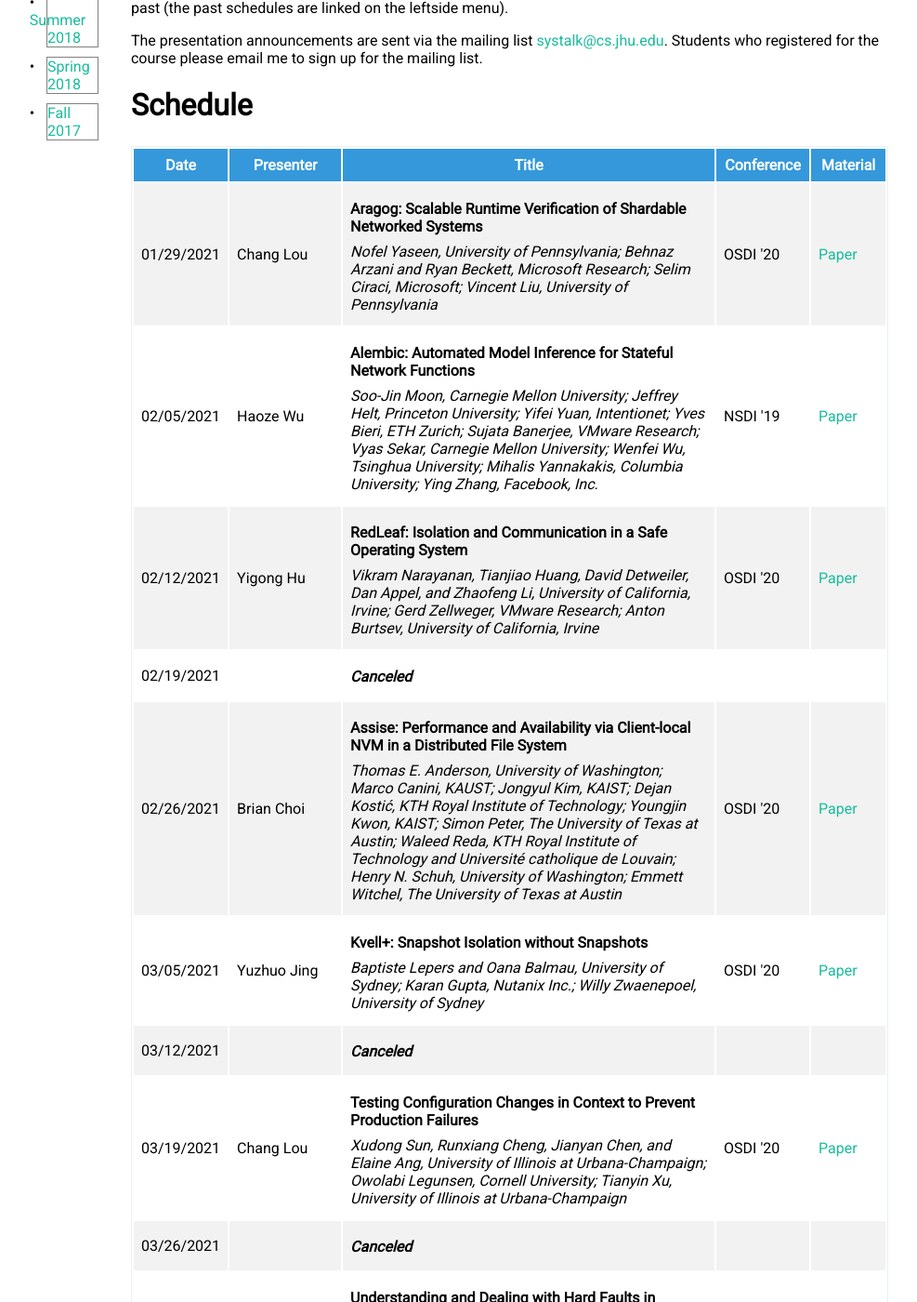
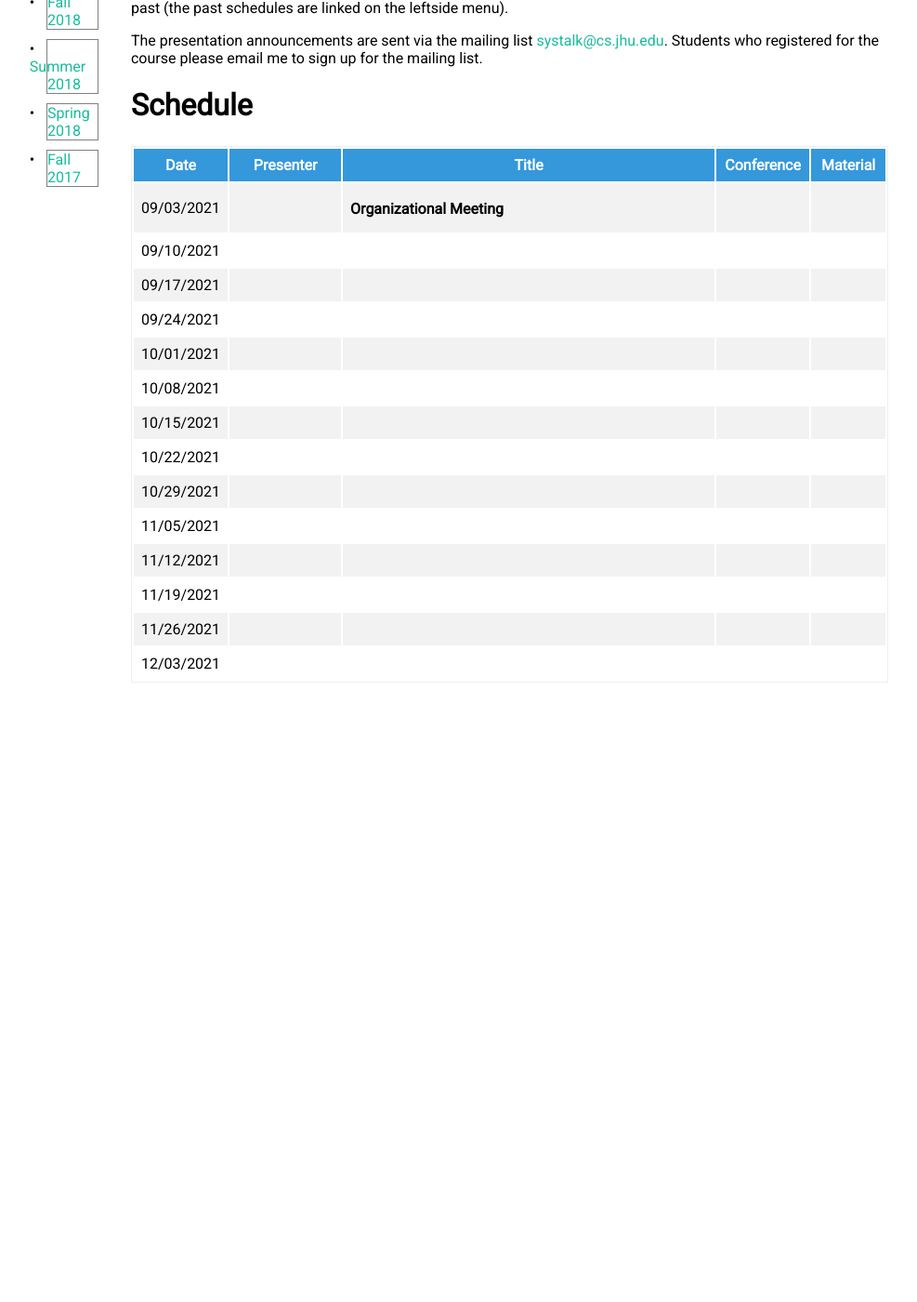
Before and after one commit to ryanphuang/CS817-WWW, a Jekyll site: the page built from index.html, in a window 1280 px wide and 1400 px high, scrolled down 599 px. Shown: the whole window at 93% size, without its empty margins (34-1021 px from the left). Built offline with Jekyll 4.4.1, drawn with Linux system fonts in a browser that asks for light colours; after the commit the page ends 1348 px from its top, so only the background shows below that; some of the changed text lies outside the part shown.

Commit message:
add schedule

```diff
--- a/_config.yml
+++ b/_config.yml
@@ -1,8 +1,8 @@
-semester: "Spring 2021"
+semester: "Fall 2021"
 title: "CS 817: Selected Topics in Systems Research"
 desc: "JHU Selected Topics in Systems Research"
-date_time: "Fridays 10-11:30am"
-location: "Zoom Meeting"
+date_time: "Fridays 1:30-2:45pm"
+location: "Malone 338"
 instructor: "Prof. Ryan Huang"
 instructor_homepage: https://www.cs.jhu.edu/~huang
 email: huang@cs.jhu.edu
--- a/_includes/navbar.html
+++ b/_includes/navbar.html
@@ -1,5 +1,6 @@
 <ul class="semesters">
   {% assign url_prefix = "https://www.cs.jhu.edu/~huang/cs817" %}
+  {% if site.semester == "Fall 2021" %}<li class="current-semester">{% else %}<li>{% endif %}<a href="{{ url_prefix }}/fall21">Fall 2021</a></li>
   {% if site.semester == "Spring 2021" %}<li class="current-semester">{% else %}<li>{% endif %}<a href="{{ url_prefix }}/spring21">Spring 2021</a></li>
   {% if site.semester == "Fall 2020" %}<li class="current-semester">{% else %}<li>{% endif %}<a href="{{ url_prefix }}/fall20">Fall 2020</a></li>
   {% if site.semester == "Spring 2020" %}<li class="current-semester">{% else %}<li>{% endif %}<a href="{{ url_prefix }}/spring20">Spring 2020</a></li>
--- a/_includes/schedule.html
+++ b/_includes/schedule.html
@@ -4,125 +4,143 @@
     <th class="date">Date</th><th class="presenter">Presenter</th><th class="title">Title</th><th class="conference">Conference</th><th class="material">Material</th>
   </tr>
   <tr>
-    <td>01/29/2021</td>
-    <td>Chang Lou</td>
-    <td>
-      <p class="title">Aragog: Scalable Runtime Verification of Shardable Networked Systems</p>
-      <p class="authors">Nofel Yaseen, University of Pennsylvania; Behnaz Arzani and Ryan Beckett, Microsoft Research; Selim Ciraci, Microsoft; Vincent Liu, University of Pennsylvania</p>
-    </td>
-    <td>OSDI '20</td>
-    <td><a href="https://www.usenix.org/system/files/osdi20-yaseen.pdf">Paper</a></td>
-  </tr>
-  <tr>
-    <td>02/05/2021</td>
-    <td>Haoze Wu</td>
-    <td>
-      <p class="title">Alembic: Automated Model Inference for Stateful Network Functions</p>
-      <p class="authors">Soo-Jin Moon, Carnegie Mellon University; Jeffrey Helt, Princeton University; Yifei Yuan, Intentionet; Yves Bieri, ETH Zurich; Sujata Banerjee, VMware Research; Vyas Sekar, Carnegie Mellon University; Wenfei Wu, Tsinghua University; Mihalis Yannakakis, Columbia University; Ying Zhang, Facebook, Inc.</p>
-    </td>
-    <td>NSDI '19</td>
-    <td><a href="https://www.usenix.org/system/files/nsdi19-moon.pdf">Paper</a></td>
-  </tr>
-  <tr>
-    <td>02/12/2021</td>
-    <td>Yigong Hu</td>
-    <td>
-      <p class="title">RedLeaf: Isolation and Communication in a Safe Operating System</p>
-      <p class="authors">Vikram Narayanan, Tianjiao Huang, David Detweiler, Dan Appel, and Zhaofeng Li, University of California, Irvine; Gerd Zellweger, VMware Research; Anton Burtsev, University of California, Irvine</p>
-    </td>
-    <td>OSDI '20</td>
-    <td><a href="https://www.usenix.org/system/files/osdi20-narayanan_vikram.pdf">Paper</a></td>
-  </tr>
-  <tr>
-    <td>02/19/2021</td>
+    <td>09/03/2021</td>
     <td></td>
     <td>
-      <p class="title"><i>Canceled</i></p>
+      <p class="title">Organizational Meeting</p>
       <p class="authors"></p>
     </td>
     <td></td>
     <td><a href="#"></a></td>
   </tr>
   <tr>
-    <td>02/26/2021</td>
-    <td>Brian Choi</td>
-    <td>
-      <p class="title">Assise: Performance and Availability via Client-local NVM in a Distributed File System</p>
-      <p class="authors">Thomas E. Anderson, University of Washington; Marco Canini, KAUST; Jongyul Kim, KAIST; Dejan Kostić, KTH Royal Institute of Technology; Youngjin Kwon, KAIST; Simon Peter, The University of Texas at Austin; Waleed Reda, KTH Royal Institute of Technology and Université catholique de Louvain; Henry N. Schuh, University of Washington; Emmett Witchel, The University of Texas at Austin</p>
-    </td>
-    <td>OSDI '20</td>
-    <td><a href="https://www.usenix.org/system/files/osdi20-anderson.pdf">Paper</a></td>
-  </tr>
-  <tr>
-    <td>03/05/2021</td>
-    <td>Yuzhuo Jing</td>
-    <td>
-      <p class="title">Kvell+: Snapshot Isolation without Snapshots</p>
-      <p class="authors">Baptiste Lepers and Oana Balmau, University of Sydney; Karan Gupta, Nutanix Inc.; Willy Zwaenepoel, University of Sydney</p>
-    </td>
-    <td>OSDI '20</td>
-    <td><a href="https://www.usenix.org/system/files/osdi20-lepers.pdf">Paper</a></td>
-  </tr>
-  <tr>
-    <td>03/12/2021</td>
+    <td>09/10/2021</td>
     <td></td>
     <td>
-      <p class="title"><i>Canceled</i></p>
+      <p class="title"></p>
       <p class="authors"></p>
     </td>
     <td></td>
     <td><a href="#"></a></td>
   </tr>
   <tr>
-    <td>03/19/2021</td>
-    <td>Chang Lou</td>
-    <td>
-      <p class="title">Testing Configuration Changes in Context to Prevent Production Failures</p>
-      <p class="authors">Xudong Sun, Runxiang Cheng, Jianyan Chen, and Elaine Ang, University of Illinois at Urbana-Champaign; Owolabi Legunsen, Cornell University; Tianyin Xu, University of Illinois at Urbana-Champaign</p>
-    </td>
-    <td>OSDI '20</td>
-    <td><a href="https://www.usenix.org/system/files/osdi20-sun.pdf">Paper</a></td>
-  </tr>
-  <tr>
-    <td>03/26/2021</td>
+    <td>09/17/2021</td>
     <td></td>
     <td>
-      <p class="title"><i>Canceled</i></p>
+      <p class="title"></p>
       <p class="authors"></p>
     </td>
     <td></td>
     <td><a href="#"></a></td>
   </tr>
   <tr>
-    <td>04/02/2021</td>
-    <td>Brian Choi</td>
+    <td>09/24/2021</td>
+    <td></td>
     <td>
-      <p class="title">Understanding and Dealing with Hard Faults in Persistent Memory Systems</p>
-      <p class="authors">Brian Choi, Randal Burns, and Peng Huang, Johns Hopkins University</p>
-      <p>Practice Talk</p>
+      <p class="title"></p>
+      <p class="authors"></p>
     </td>
-    <td>EuroSys '21</td>
-    <td><a href="https://www.cs.jhu.edu/~huang/paper/arthas-eurosys21-preprint.pdf">Paper</a></td>
+    <td></td>
+    <td><a href="#"></a></td>
   </tr>
   <tr>
-    <td>04/09/2021</td>
-    <td>Brian Choi</td>
+    <td>10/01/2021</td>
+    <td></td>
     <td>
-      <p class="title">Understanding and Dealing with Hard Faults in Persistent Memory Systems</p>
-      <p class="authors">Brian Choi, Randal Burns, and Peng Huang, Johns Hopkins University</p>
-      <p>Practice Talk</p>
+      <p class="title"></p>
+      <p class="authors"></p>
     </td>
-    <td>EuroSys '21</td>
-    <td><a href="https://www.cs.jhu.edu/~huang/paper/arthas-eurosys21-preprint.pdf">Paper</a></td>
+    <td></td>
+    <td><a href="#"></a></td>
   </tr>
   <tr>
-    <td>04/16/2021</td>
-    <td>Gongqi Huang</td>
+    <td>10/08/2021</td>
+    <td></td>
     <td>
-      <p class="title">Efficiently Mitigating Transient Execution Attacks using the Unmapped Speculation Contract</p>
-      <p class="authors">Jonathan Behrens, Anton Cao, Cel Skeggs, Adam Belay, M. Frans Kaashoek, and Nickolai Zeldovich, MIT CSAIL</p>
+      <p class="title"></p>
+      <p class="authors"></p>
     </td>
-    <td>OSDI '20</td>
-    <td><a href="https://www.usenix.org/system/files/osdi20-behrens.pdf">Paper</a></td>
+    <td></td>
+    <td><a href="#"></a></td>
+  </tr>
+  <tr>
+    <td>10/15/2021</td>
+    <td></td>
+    <td>
+      <p class="title"></p>
+      <p class="authors"></p>
+    </td>
+    <td></td>
+    <td><a href="#"></a></td>
+  </tr>
+  <tr>
+    <td>10/22/2021</td>
+    <td></td>
+    <td>
+      <p class="title"></p>
+      <p class="authors"></p>
+    </td>
+    <td></td>
+    <td><a href="#"></a></td>
+  </tr>
+  <tr>
+    <td>10/29/2021</td>
+    <td></td>
+    <td>
+      <p class="title"></p>
+      <p class="authors"></p>
+    </td>
+    <td></td>
+    <td><a href="#"></a></td>
+  </tr>
+  <tr>
+    <td>11/05/2021</td>
+    <td></td>
+    <td>
+      <p class="title"></p>
+      <p class="authors"></p>
+    </td>
+    <td></td>
+    <td><a href="#"></a></td>
+  </tr>
+  <tr>
+    <td>11/12/2021</td>
+    <td></td>
+    <td>
+      <p class="title"></p>
+      <p class="authors"></p>
+    </td>
+    <td></td>
+    <td><a href="#"></a></td>
+  </tr>
+  <tr>
+    <td>11/19/2021</td>
+    <td></td>
+    <td>
+      <p class="title"></p>
+      <p class="authors"></p>
+    </td>
+    <td></td>
+    <td><a href="#"></a></td>
+  </tr>
+  <tr>
+    <td>11/26/2021</td>
+    <td></td>
+    <td>
+      <p class="title"></p>
+      <p class="authors"></p>
+    </td>
+    <td></td>
+    <td><a href="#"></a></td>
+  </tr>
+  <tr>
+    <td>12/03/2021</td>
+    <td></td>
+    <td>
+      <p class="title"></p>
+      <p class="authors"></p>
+    </td>
+    <td></td>
+    <td><a href="#"></a></td>
   </tr>
 </table>
```
